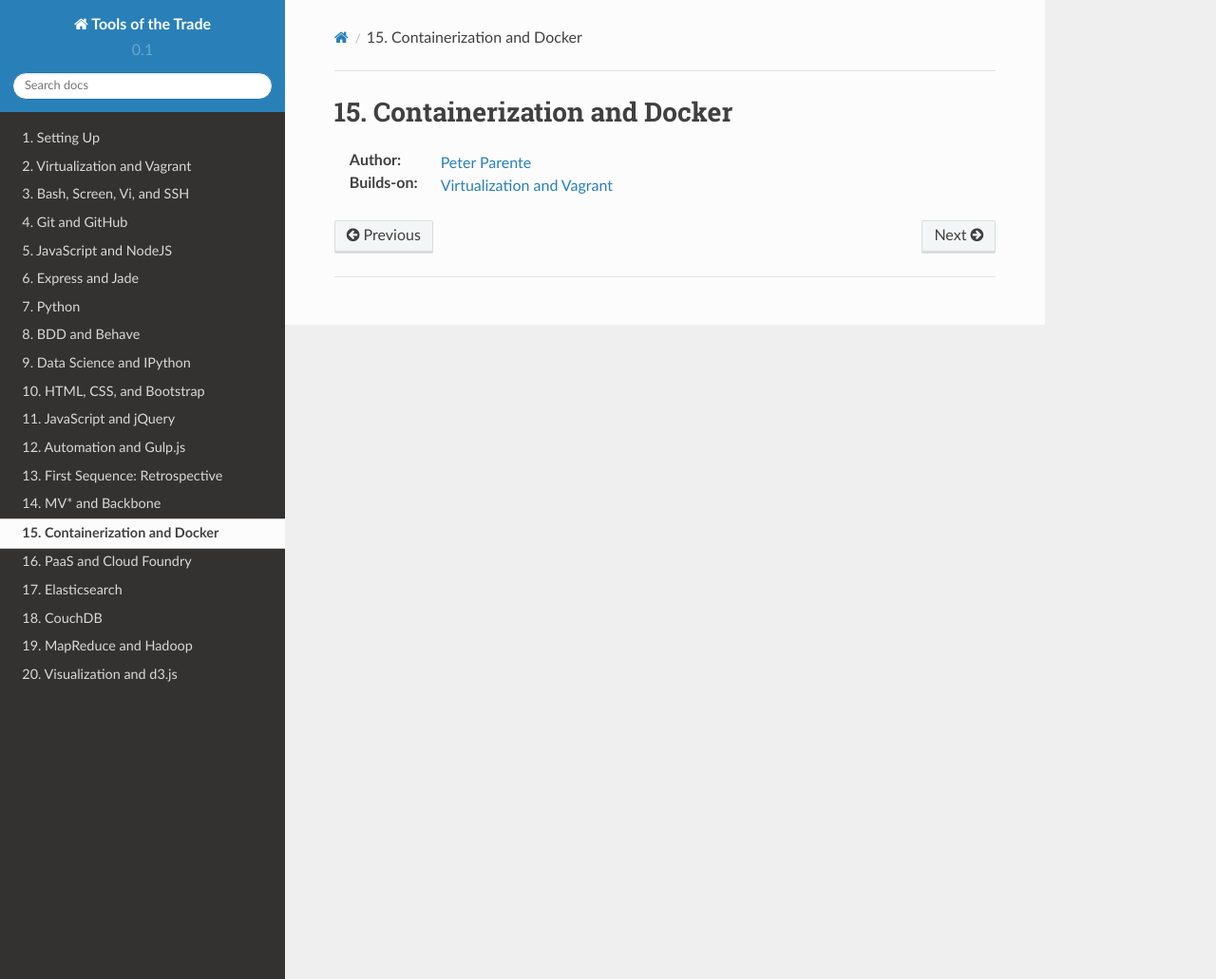
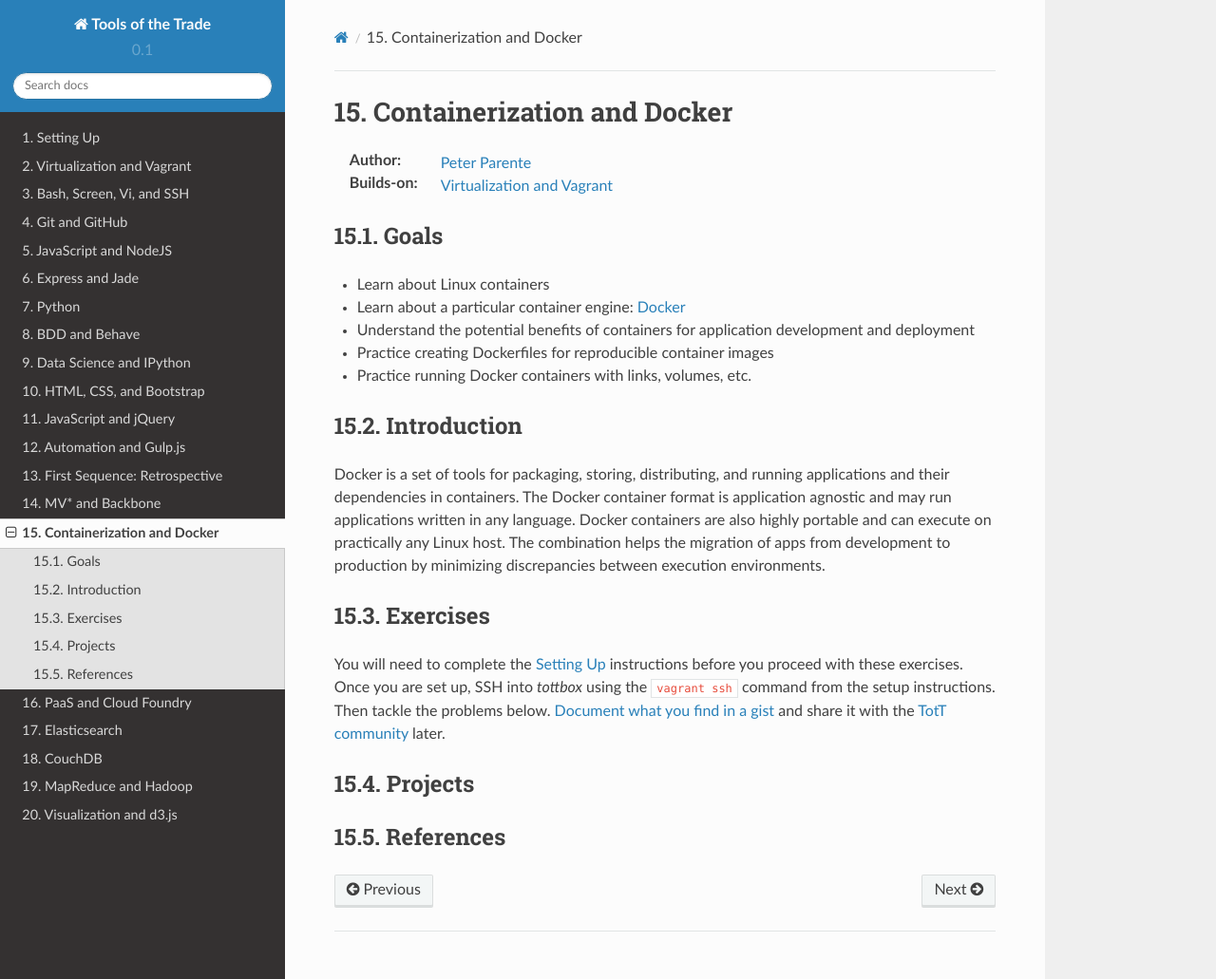
Before and after one commit to parente/tott, a Sphinx documentation site: the page built from doc/sessions/docker.rst, in a window 1280 px wide and 1031 px high. Shown: the whole window at 95% size. Built offline with Sphinx 7.4.7 and the Read the Docs theme 2.0.0, drawn with Linux system fonts in a browser that asks for light colours.

Commit message:
Intro to docker session

```diff
--- a/doc/sessions/docker.rst
+++ b/doc/sessions/docker.rst
@@ -3,3 +3,33 @@ Containerization and Docker
 
 :Author: `Peter Parente <https://github.com/parente>`_
 :Builds-on: :doc:`vagrant`
+
+Goals
+-----
+
+* Learn about Linux containers
+* Learn about a particular container engine: `Docker <https://docker.com>`_
+* Understand the potential benefits of containers for application development and deployment
+* Practice creating Dockerfiles for reproducible container images
+* Practice running Docker containers with links, volumes, etc.
+
+Introduction
+------------
+
+Docker is a set of tools for packaging, storing, distributing, and running applications and their dependencies in containers. The Docker container format is application agnostic and may run applications written in any language. Docker containers are also highly portable and can execute on practically any Linux host. The combination helps the migration of apps from development to production by minimizing discrepancies between execution environments.
+
+
+
+Exercises
+---------
+
+You will need to complete the :doc:`/setup` instructions before you proceed with these exercises. Once you are set up, SSH into *tottbox* using the ``vagrant ssh`` command from the setup instructions. Then tackle the problems below. `Document what you find in a gist <https://gist.github.com/>`_ and share it with the `TotT community`_ later.
+
+
+
+
+Projects
+--------
+
+References
+----------
```
